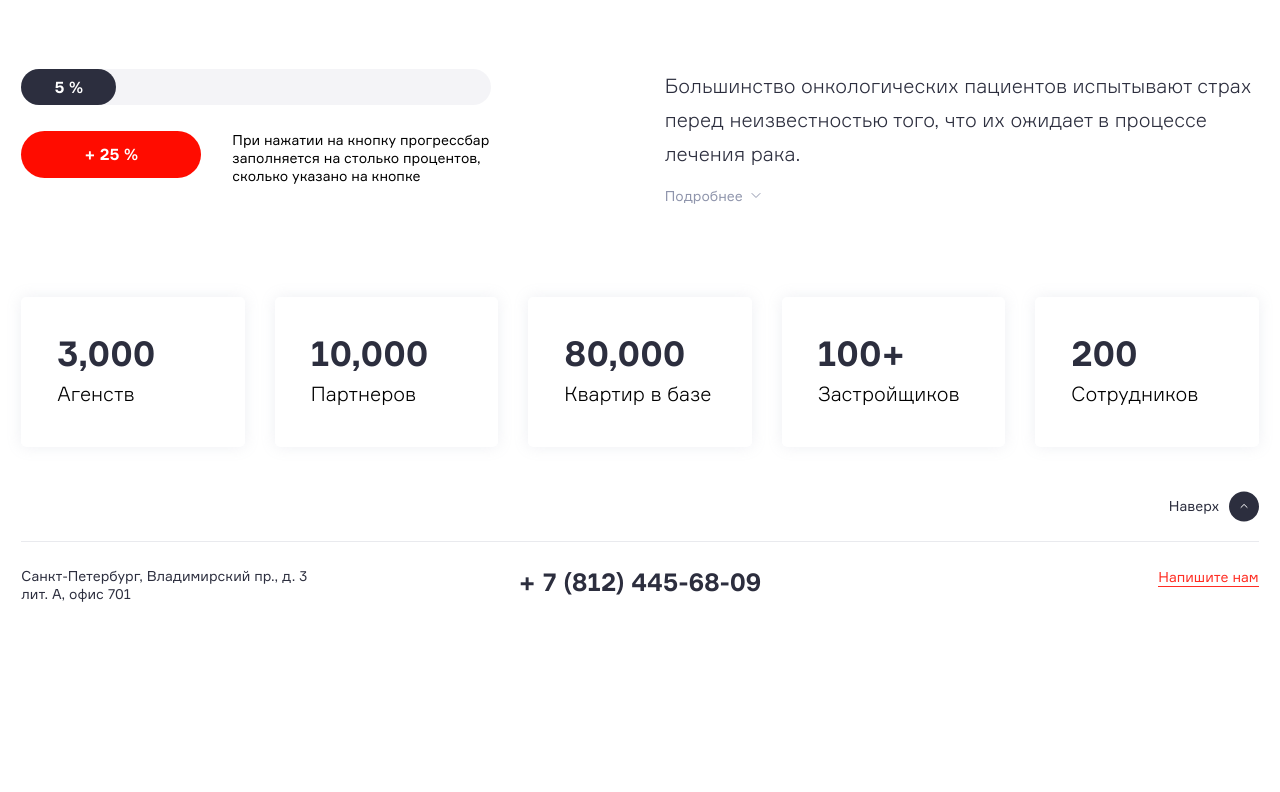
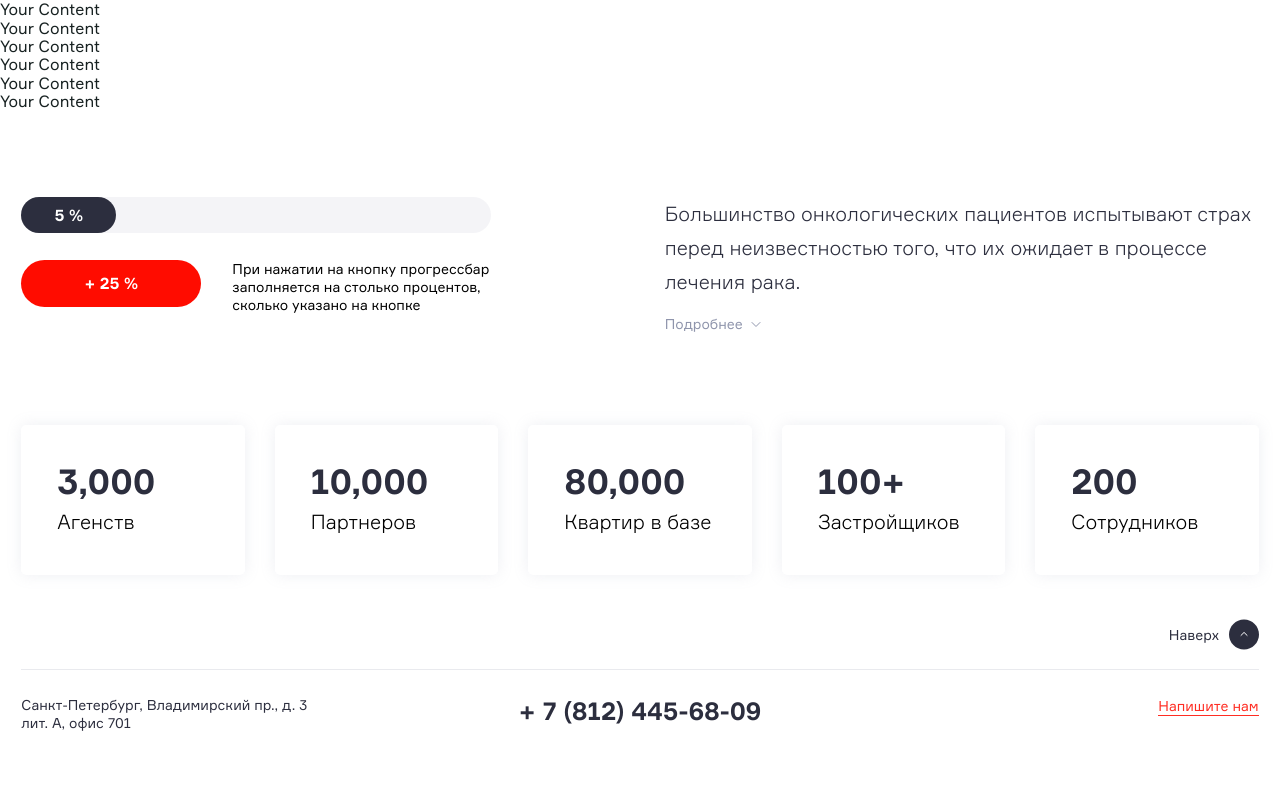
Before and after one commit to konstantingalin/real_estate_test_ms, a website built with webpack: page src/index.html in a window 1280 px wide. Shown: the part 742-1534 px from the top of the page. Before the commit the page ends 1405 px from the top, so only its background shows below. Built offline with nearby package versions, Linux system fonts and the light colour scheme; files whose address does not match are found by name; a web font is replaced by a local one.

Commit message:
add_carousel

```diff
--- a/src/index.html
+++ b/src/index.html
@@ -7,9 +7,9 @@
 	<meta name="viewport" content="width=device-width, initial-scale=1" />
 	<link rel="shortcut icon" href="#" />
 	<script src="https://code.jquery.com/jquery-3.6.1.min.js"></script>
-	<link rel="stylesheet"
-		href="https://cdnjs.cloudflare.com/ajax/libs/magnific-popup.js/1.1.0/magnific-popup.min.css" />
-	<script src="https://cdnjs.cloudflare.com/ajax/libs/magnific-popup.js/1.1.0/jquery.magnific-popup.min.js"></script>
+	<!-- <link rel="stylesheet" href="tools/owlcarousel/owl.carousel.min.css">
+	<link rel="stylesheet" href="tools/owlcarousel/owl.theme.default.min.css">
+	<script src="tools/owlcarousel/owl.carousel.min.js"></script> -->
 	<link rel="stylesheet"
 		href="https://github.com/konstantingalin/real_estate_test_ms/blob/main/src/fonts/Formular/stylesheet.css">
 	<title>Test</title>
@@ -161,6 +161,15 @@
 					Обычный слайдер
 				</h2>
 			</div>
+			<div class="owl-carousel">
+				<div> Your Content </div>
+				<div> Your Content </div>
+				<div> Your Content </div>
+				<div> Your Content </div>
+				<div> Your Content </div>
+				<div> Your Content </div>
+				<div> Your Content </div>
+			</div>
 		</section>
 		<section class="section _3" id="_3">
 			<div class="section__content">
@@ -253,7 +262,7 @@
 				</div>
 			</div>
 		</section>
-		<section class="section _5" id="_5">
+		<footer class="section _5" id="_5">
 			<div class="section__content">
 				<div class="box_to_top">
 					<a href="#_1" class="box_to_top__item">
@@ -275,8 +284,23 @@
 					</div>
 				</div>
 			</div>
-		</section>
+		</footer>
 	</div>
+	<script>
+		// Carousel
+
+	// document.querySelector('.owl-carousel').owlCarousel({
+	// 	center: true,
+	// 	items:2,
+	// 	loop:false,
+	// 	margin:10,
+	// 	responsive:{
+	// 		600:{
+	// 			items:4
+	// 		}
+	// 	}
+	// });
+	</script>
 </body>
 
 </html>
--- /dev/null
+++ b/src/tools/owlcarousel/owl.theme.default.min.css
@@ -0,0 +1,6 @@
+/**
+ * Owl Carousel v2.3.4
+ * Copyright 2013-2018 David Deutsch
+ * Licensed under: SEE LICENSE IN https://github.com/OwlCarousel2/OwlCarousel2/blob/master/LICENSE
+ */
+.owl-theme .owl-dots,.owl-theme .owl-nav{text-align:center;-webkit-tap-highlight-color:transparent}.owl-theme .owl-nav{margin-top:10px}.owl-theme .owl-nav [class*=owl-]{color:#FFF;font-size:14px;margin:5px;padding:4px 7px;background:#D6D6D6;display:inline-block;cursor:pointer;border-radius:3px}.owl-theme .owl-nav [class*=owl-]:hover{background:#869791;color:#FFF;text-decoration:none}.owl-theme .owl-nav .disabled{opacity:.5;cursor:default}.owl-theme .owl-nav.disabled+.owl-dots{margin-top:10px}.owl-theme .owl-dots .owl-dot{display:inline-block;zoom:1}.owl-theme .owl-dots .owl-dot span{width:10px;height:10px;margin:5px 7px;background:#D6D6D6;display:block;-webkit-backface-visibility:visible;transition:opacity .2s ease;border-radius:30px}.owl-theme .owl-dots .owl-dot.active span,.owl-theme .owl-dots .owl-dot:hover span{background:#869791}
```
Also changed, not shown: src/tools/owlcarousel/owl.carousel.min.css (added), src/tools/owlcarousel/owl.carousel.min.js (added).
